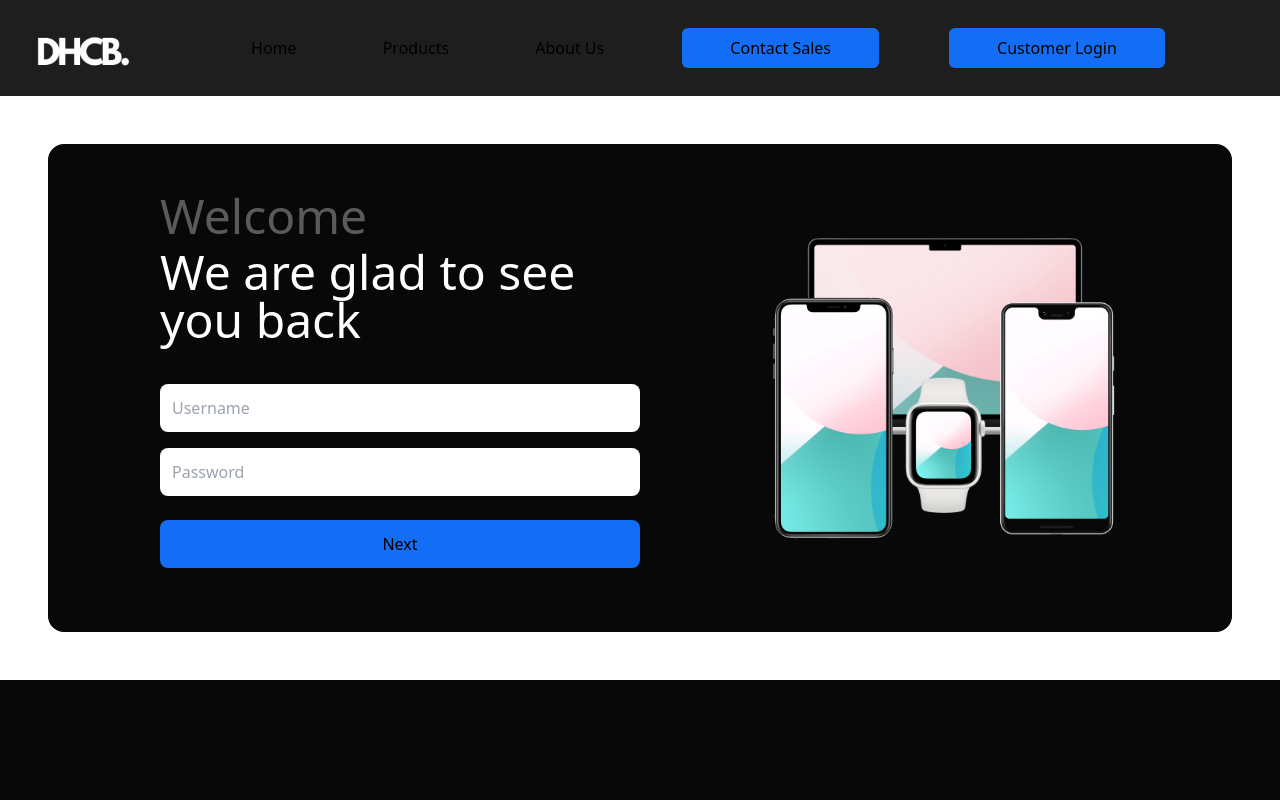
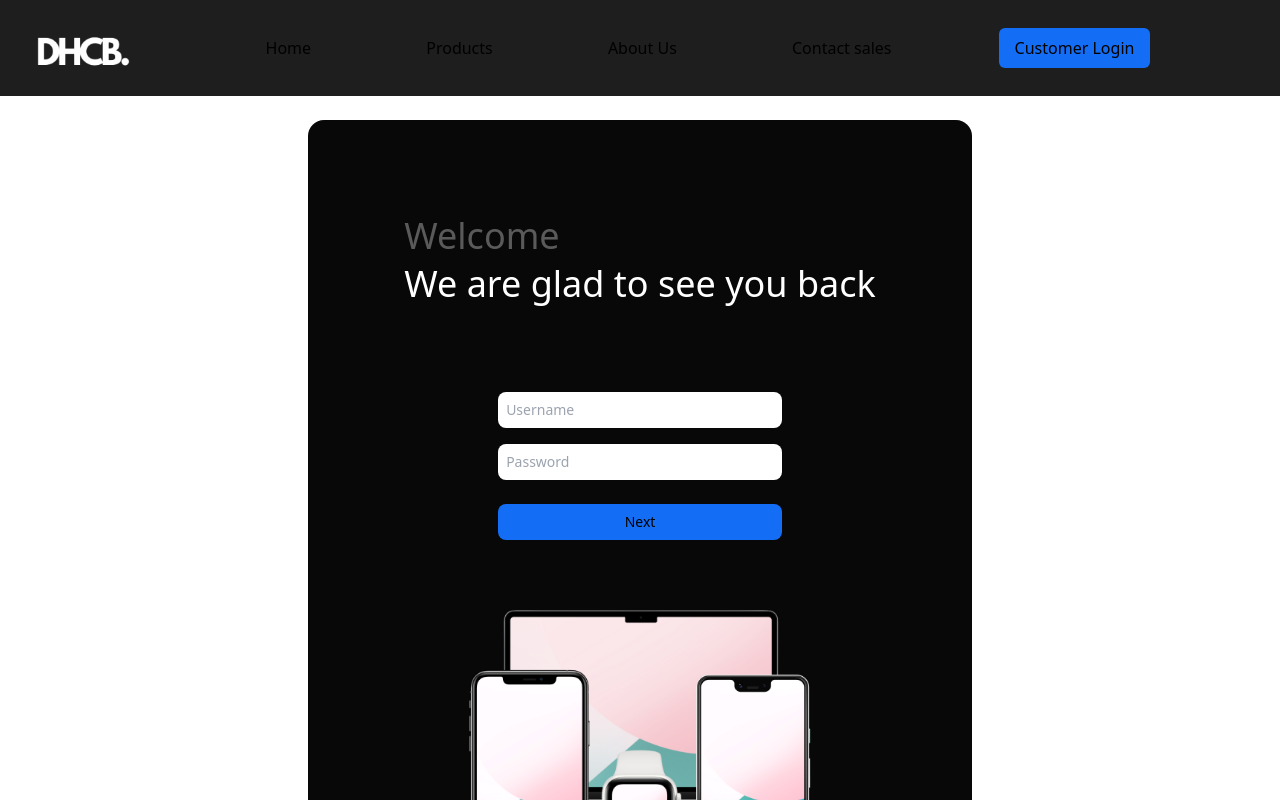
Before and after one commit to Abdulrahmanrihan/DHCB, a Next.js app: page /login in a window 1280 px wide. Shown: the top 800 px of the page. Built offline with nearby package versions, Linux system fonts and the light colour scheme.

Commit message:
second wave of edits

```diff
--- a/src/app/contact/page.js
+++ b/src/app/contact/page.js
@@ -3,9 +3,10 @@ import Header from "@/components/header";
 
 export default function contact(){
     return (
-        <main className="bg-white">
+        <main className="bg-beige">
             <Header/>
-            <section class="flex flex-col md:flex-row md:m-12 m-6">
+            <h1 class="text-3xl text-black text-center my-12">We are happy we can help you</h1>
+            <section class="flex flex-col md:flex-row md:m-12 m-6 bg-white">
                 <div class="flex flex-col md:w-2/5 w-full rounded-md bg-darker p-12">
                     <p class="text-white text-3xl mb-3 font-bold">Connect</p>
                     <p class="text-white mb-12 text-sm">Out team is committed to helping you</p>
@@ -14,7 +15,7 @@ export default function contact(){
                     <p class="my-1 text-xs">Egypt | United states</p>
                 </div>
                 <div class="flex flex-col w-full md:w-3/5 bg-white md:p-12 p-6 text-black">
-                    <div class="flex flex-col md:flex-row justify-around">
+                    <div class="flex flex-col md:flex-row md:w-1/2 justify-between md:px-8 px-6">
                         <div class="flex flex-col m-4">
                             <p class="text-xs text-dark">Name</p>
                             <input type="text" id="name" label="Name" class="border-gray border-b"/>
@@ -24,7 +25,7 @@ export default function contact(){
                             <input type="text" id="name" label="Name" class="border-gray border-b"/>
                         </div>
                     </div>
-                    <div class="flex flex-col md:flex-row justify-around">
+                    <div class="flex flex-col md:flex-row md:w-1/2 justify-between md:px-8 px-6">
                         <div class="flex flex-col m-4">
                             <p class="text-xs text-dark">Email</p>
                             <input type="email" id="name" label="Name" class="border-gray border-b"/>
@@ -35,7 +36,7 @@ export default function contact(){
                         </div>
                     </div>
                     <p class="text-black font-bold md:p-12 pb-8 p-6">Select the service that you need</p>
-                    <div class="flex md:flex-row flex-col justify-between md:px-12 px-6">
+                    <div style={{maxWidth:"600px"}}class="flex md:flex-row flex-col justify-between md:px-12 px-6">
                     <div class="flex items-center md:my-0 my-2">
                         <input id="default-radio-1" type="radio" value="" name="default-radio" class="w-4 h-4 bg-gray-100 border-gray-300 focus:ring-gray-500 dark:focus:ring-gray-600 dark:ring-offset-gray-800 focus:ring-2 dark:bg-gray-700 dark:border-gray-600"/>
                         <label for="default-radio-1" class="ms-2 text-sm font-medium text-black">PHONE</label>
@@ -55,7 +56,7 @@ export default function contact(){
                     </div>
                     <div class="flex flex-col w-full md:p-12 p-6">
                         <p class="text-xs text-dark mb-2">Short note</p>
-                        <input type="text" placeholder="Give our team an idea of who, what and where" id="name" label="Name" class="border-gray border-b"/>
+                        <input type="text" placeholder="Give our team an idea of who, what and where" id="name" label="Name" class="border-gray border-b p-1"/>
                     </div>
                     <button class="bg-black text-white py-2 px-12 mx-12 align-right w-fit rounded-md">Connect</button>
                 </div>
--- a/src/app/login/page.js
+++ b/src/app/login/page.js
@@ -9,16 +9,20 @@ export default function login(){
     return (
         <main class="bg-white">
             <Header/>
-            <div class="flex flex-col md:flex-row bg-darker rounded-2xl md:p-12 md:m-12 m-6 p-8">
-                <div class="flex flex-col w-full md:w-1/2 md:mx-16 text-black">
-                    <p class="text-4xl md:text-5xl text-gray mb-2">Welcome</p>
-                    <p class="text-4xl md:text-5xl text-white mb-8">We are glad to see you back</p>
-                    <input class="rounded-lg bg-white text-black p-3 my-2" type="text" placeholder="Username"/>
-                    <input class="rounded-lg bg-white text-black p-3 my-2" type="password" placeholder="Password"/>
-                    <button class="bg-blue p-3 rounded-lg my-4">Next</button>
-                </div>
-                <div class="flex flex-col w-full md:w-1/2">
-                    <Image class="my-6 md:my-auto mx-auto" src={devices} width={350} height={350}/>
+            <div class="w-full mx-auto text-sm">
+                <div class="flex flex-col bg-darker rounded-2xl m-6 pb-2 p-12 md:p-18 w-fit md:mx-auto ">
+                    <div class="flex flex-col w-full md:w-fit text-black mx-auto">
+                        <div class="mx-auto p-12">
+                            <p class="text-3xl md:text-4xl text-gray mb-2">Welcome</p>
+                            <p class="text-3xl md:text-4xl text-white mb-8">We are glad to see you back</p>
+                        </div>
+                        <input class="rounded-lg bg-white text-black p-2 my-2 w-1/2 mx-auto" type="text" placeholder="Username"/>
+                        <input class="rounded-lg bg-white text-black p-2 my-2 w-1/2 mx-auto" type="password" placeholder="Password"/>
+                        <button class="bg-blue p-2 rounded-lg my-4 w-1/2 mx-auto md:mb-16">Next</button>
+                    </div>
+                    <div class="flex flex-col w-full md:w-fit mx-auto pb-8">
+                        <Image class="my-6 md:my-auto mx-auto" src={devices} width={350} height={350}/>
+                    </div>
                 </div>
             </div>
             <Footer/>
--- a/src/app/page.js
+++ b/src/app/page.js
@@ -4,7 +4,7 @@ import Header from "@/components/header";
 import Footer from "@/components/footer";
 
 import { FontAwesomeIcon } from "@fortawesome/react-fontawesome";
-import { faArrowPointer, faBorderAll, faGlobe, faLink, faMagnifyingGlass, faPen, faSitemap, faUser, faFigma, faBolt, faBagShopping, faCloud, faArrowUpRightFromSquare } from "@fortawesome/free-solid-svg-icons";
+import { faArrowPointer, faBorderAll, faGlobe, faLink, faMagnifyingGlass, faPen, faSitemap, faUser, faBolt, faBagShopping, faCloud, faArrowUpRightFromSquare } from "@fortawesome/free-solid-svg-icons";
 import { faDatabase } from "@fortawesome/free-solid-svg-icons";
 
 
@@ -233,7 +233,6 @@ export default function Home() {
           </div>
           <div class="flex flex-col bg-white p-6 rounded-sm md:flex-1 md:m-2 my-2">
             <div class="flex flex-row mb-12">
-              <FontAwesomeIcon class="w-4 h-4 mt-0.5" icon={faFigma} />
               <p class="text-sm font-bold my-auto ml-2"> Figma</p>
             </div>
             <p class="text-sm">Turn your idea into UI using our designers.</p>
--- a/src/components/header.js
+++ b/src/components/header.js
@@ -23,12 +23,12 @@ export default function Header(){
         <main>
             <div class="hidden md:flex flex-row w-full m-auto p-4 bg-dark">
                 <Link href="/"><Image class="w-32 h-16" src={logo} alt="logo"/></Link>
-                <div class="flex flex-row flex-1 justify-around my-auto md:px-16">
+                <div class="flex flex-row flex-1 justify-around my-auto md:px-16 ">
                     <Link href="/"><button class="p-2">Home</button></Link>
                     <Link href="/products"><button class="p-2">Products</button></Link>
                     <Link href="/construction"><button class="p-2">About Us</button></Link>
-                    <Link href="/contact"><button class="bg-blue rounded-md py-2 px-12">Contact Sales</button></Link>
-                    <Link href="/login"><button class="bg-blue rounded-md py-2 px-12">Customer Login</button></Link>
+                    <Link href="/contact"><button class="p-2">Contact sales</button></Link>
+                    <Link href="/login"><button class="bg-blue rounded-md py-2 px-4">Customer Login</button></Link>
                 </div>
             </div>
             <div class="flex md:hidden flex-col md:flex-row w-full m-auto text-white bg-dark">
--- a/tailwind.config.js
+++ b/tailwind.config.js
@@ -18,7 +18,8 @@ module.exports = {
         "darker" : "#080808",
         "gray": "#5A5A5A",
         "light-gray": "#D8D8D8",
-        "beige": "#F0F0F0"
+        "beige": "#F0F0F0",
+        "light-beige": "E0E0E0",
       }
     },
   },
```
